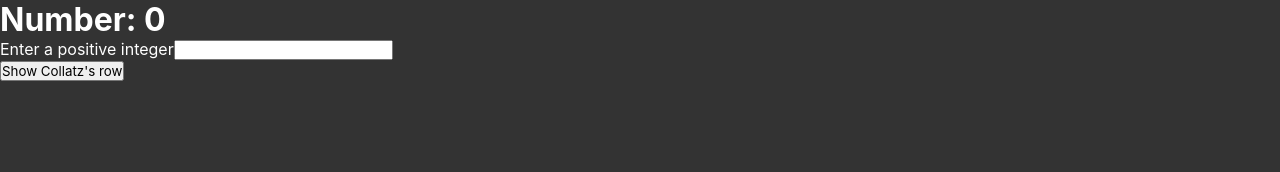
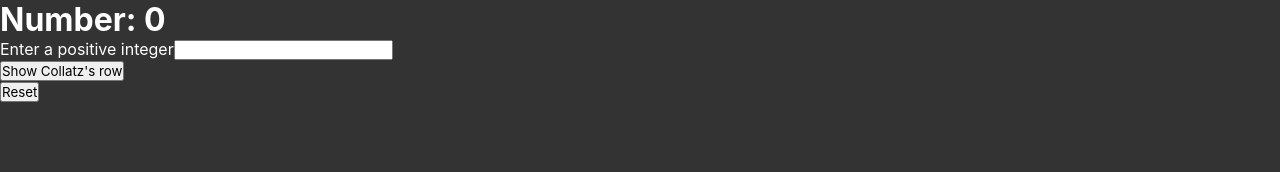
Before and after one commit to Pavel-Kliukin/Collatz_conjecture_React, a React (Create React App) app: page / in a window 1280 px wide. Shown: the top 172 px of the page. Built offline with nearby package versions, Linux system fonts and the light colour scheme.

Commit message:
Reset button added

```diff
--- a/src/Main.js
+++ b/src/Main.js
@@ -33,6 +33,10 @@ const Main = () => {
     } else {setIsValidNumber(false)}
   }
 
+  const resetHandler = () => {
+    window.location.reload()
+  }
+
   return (
     <div className='Main'>
       <h1>Number: {number}</h1>
@@ -48,6 +52,7 @@ const Main = () => {
         </div>
         <button id='submitButton' type="submit">Show Collatz's row</button>
       </form>
+      <button onClick={resetHandler}>Reset</button>
       { isValidNumber ? (
           collatzArray.map( i => {
             return (
```
